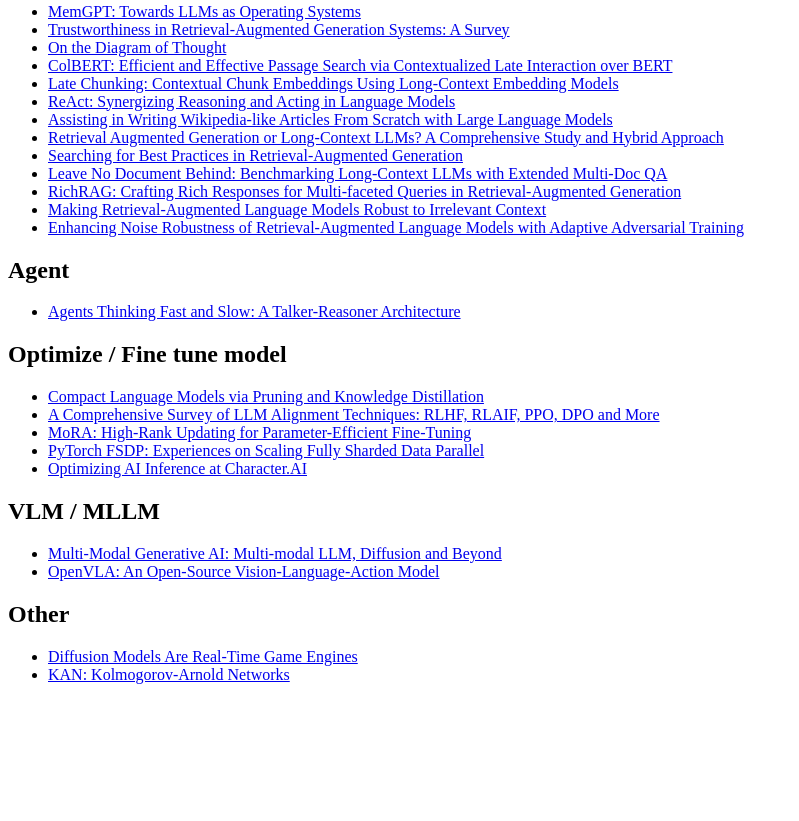
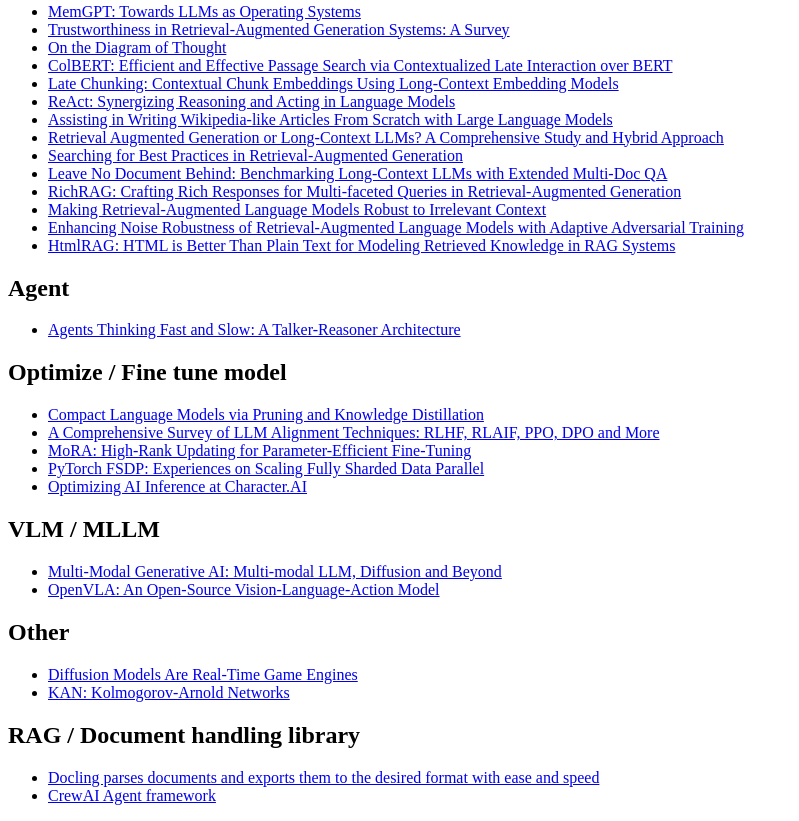
Before and after one commit to QAM/qam.github.io, a plain HTML site: page index.html in a window 1280 px wide. Shown: the part 425-1246 px from the top of the page, without its empty margins (0-799 px from the left). Before the commit the page ends 1125 px from the top, so only its background shows below. Drawn offline with Linux system fonts and the light colour scheme.

Commit message:
Update index.html

```diff
--- a/index.html
+++ b/index.html
@@ -45,7 +45,7 @@
             <li><a href="https://arxiv.org/abs/2406.12566" target="_blank">RichRAG: Crafting Rich Responses for Multi-faceted Queries in Retrieval-Augmented Generation</a></li>
             <li><a href="https://arxiv.org/abs/2310.01558" target="_blank">Making Retrieval-Augmented Language Models Robust to Irrelevant Context</a></li>
             <li><a href="https://arxiv.org/abs/2405.20978" target="_blank">Enhancing Noise Robustness of Retrieval-Augmented Language Models with Adaptive Adversarial Training</a></li>
-
+            <li><a href="https://arxiv.org/abs/2411.02959v1" target="_blank">HtmlRAG: HTML is Better Than Plain Text for Modeling Retrieved Knowledge in RAG Systems</a></li>
         </ul>
     </div>
 
@@ -86,5 +86,14 @@
             <li><a href="https://arxiv.org/abs/2404.19756" target="_blank">KAN: Kolmogorov-Arnold Networks</a></li>
         </ul>
     </div>
+
+    <!-- Sixth Block of List -->
+    <div>
+        <h2>RAG / Document handling library</h2>
+        <ul>
+            <li><a href="https://github.com/DS4SD/docling?tab=readme-ov-file" target="_blank">Docling parses documents and exports them to the desired format with ease and speed</a></li>
+            <li><a href="https://github.com/crewAIInc/crewAI" target="_blank">CrewAI Agent framework</a></li>
+        </ul>
+    </div>
 </body>
 </html>
```
